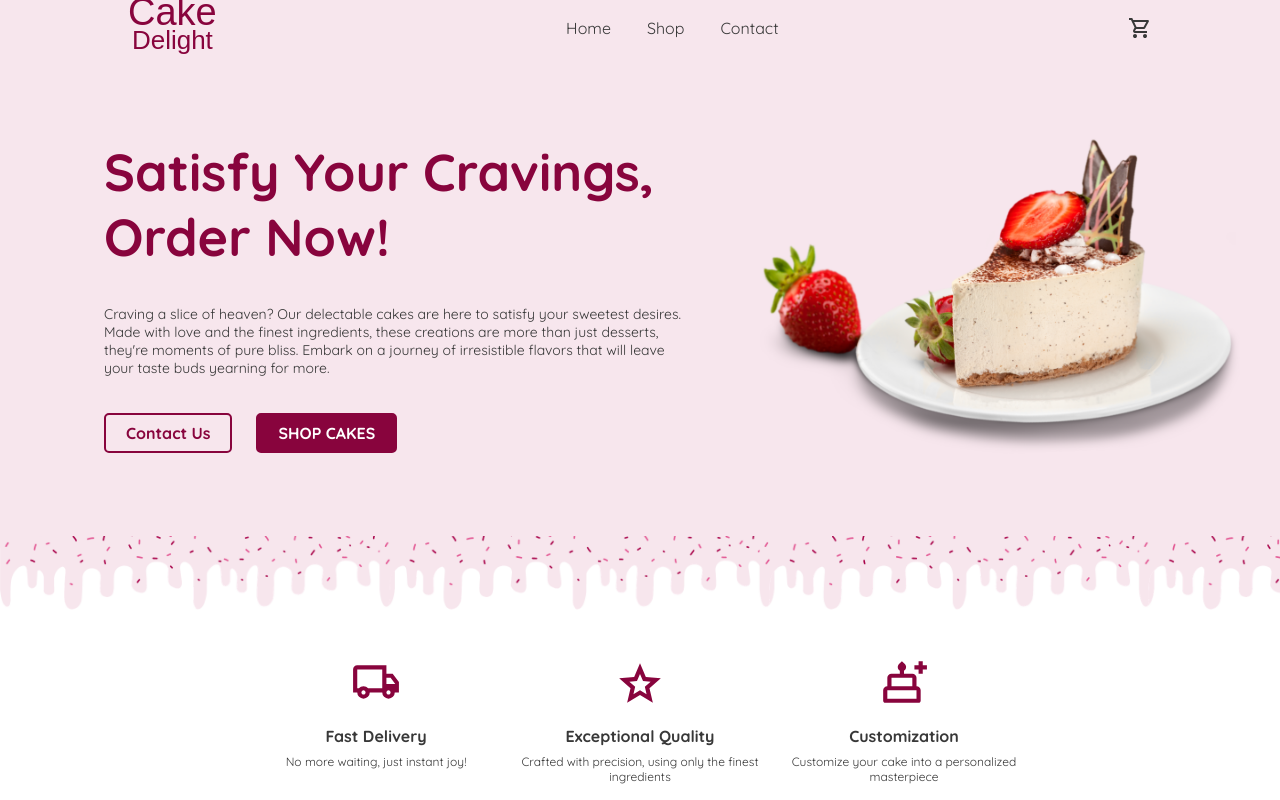
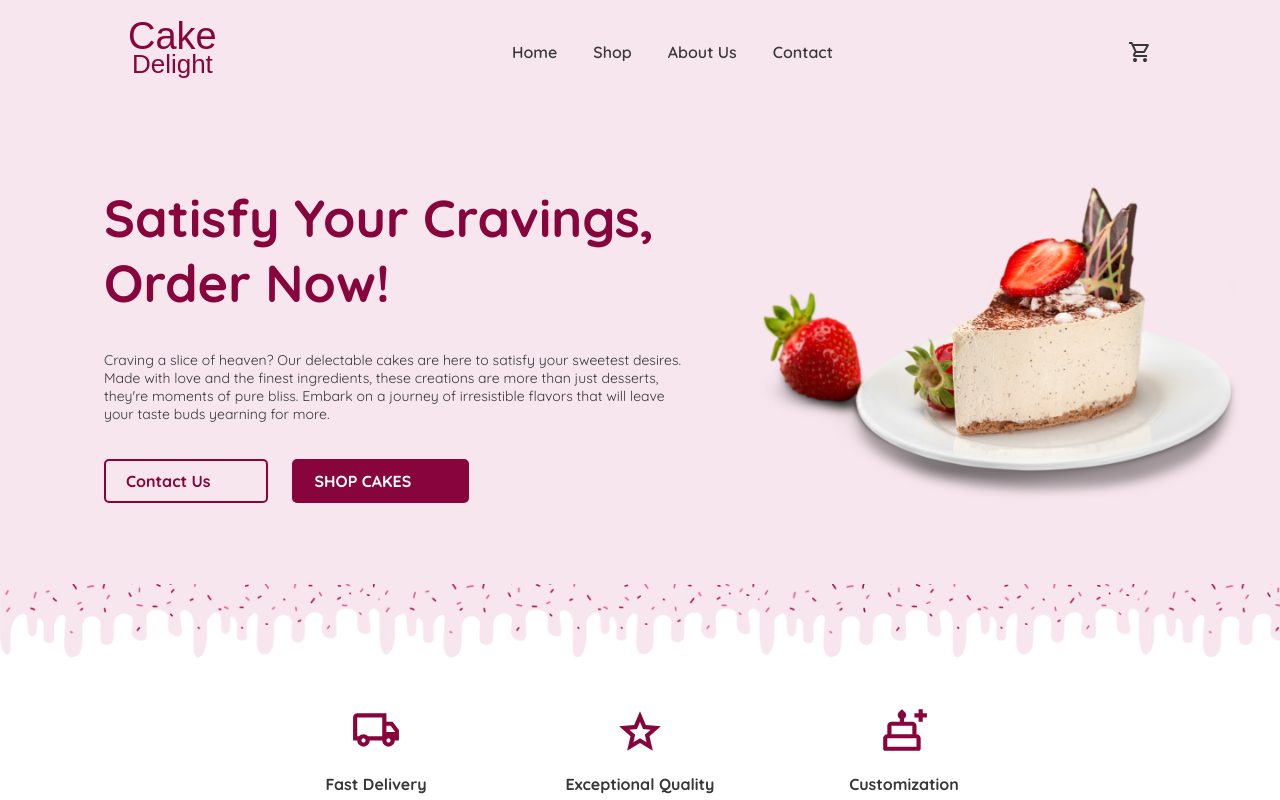
Before and after one commit to tomassfernandes/cake-delight, a React (Create React App) app in the folder cake-delight/: page / in a window 1280 px wide. Shown: the top 800 px of the page. Built offline with nearby package versions, Linux system fonts and the light colour scheme; a web font is replaced by a local one.

Commit message:
Header and CTASection btn transitions

```diff
--- a/cake-delight/src/CSS/coming-soon-section.css
+++ b/cake-delight/src/CSS/coming-soon-section.css
@@ -77,5 +77,11 @@
 .coming-soon-socials-div svg {
   height: 4rem;
   width: 4rem;
+  fill: #88043da2;
+  cursor: pointer;
+  transition: all 0.3s;
+}
+
+.coming-soon-socials-div svg:hover {
   fill: #88043d;
 }
--- a/cake-delight/src/CSS/cta-section.css
+++ b/cake-delight/src/CSS/cta-section.css
@@ -33,6 +33,11 @@
   border-radius: 5px;
   font-size: 1.6rem;
   border: 2px solid #88043d;
+  display: flex;
+  align-items: center;
+  justify-content: center;
+  gap: 1.2rem;
+  transition: all 0.5s;
 }
 
 .cta-btn-1 {
@@ -41,10 +46,30 @@
   font-weight: 700;
 }
 
+.cta-btn-1 svg {
+  opacity: 0;
+  transition: all 0.5s;
+  fill: #88043d;
+}
+
+.cta-btn-1:hover svg {
+  opacity: 1;
+}
+
 .cta-btn-2 {
   background-color: #88043d;
   color: white;
   font-weight: 700;
+}
+
+.cta-btn-2 svg {
+  transition: all 0.5s;
+  fill: white;
+  opacity: 0;
+}
+
+.cta-btn-2:hover svg {
+  opacity: 1;
 }
 
 .cta-right-grid {
--- a/cake-delight/src/CSS/header-section.css
+++ b/cake-delight/src/CSS/header-section.css
@@ -1,5 +1,6 @@
 .header {
   background-color: #f7e6ed;
+  padding: 2.4rem 0;
 }
 
 .header-main-div {
@@ -35,6 +36,23 @@
   text-decoration: none;
   font-size: 1.6rem;
   cursor: pointer;
+  transition: all 0.5s;
+  position: relative; /* Add position: relative; */
+  display: inline-block;
+  font-weight: 600;
+}
+
+.nav-link:hover {
+  color: #3838388c;
+}
+
+.nav-link span {
+  display: inline-block;
+  transition: transform 0.7s; /* Add transition to the span */
+}
+
+.nav-link:hover span {
+  transform: rotate(360deg);
 }
 
 .header-icons-div {
--- a/cake-delight/src/Sections/CTASection.js
+++ b/cake-delight/src/Sections/CTASection.js
@@ -15,8 +15,28 @@ export default function CTASection() {
               that will leave your taste buds yearning for more.
             </p>
             <div className="cta-btn-div">
-              <button className="cta-btn cta-btn-1">Contact Us</button>
-              <button className="cta-btn cta-btn-2">SHOP CAKES</button>
+              <button className="cta-btn cta-btn-1">
+                Contact Us
+                <svg
+                  xmlns="http://www.w3.org/2000/svg"
+                  height="24"
+                  viewBox="0 -960 960 960"
+                  width="24"
+                >
+                  <path d="M798-120q-125 0-247-54.5T329-329Q229-429 174.5-551T120-798q0-18 12-30t30-12h162q14 0 25 9.5t13 22.5l26 140q2 16-1 27t-11 19l-97 98q20 37 47.5 71.5T387-386q31 31 65 57.5t72 48.5l94-94q9-9 23.5-13.5T670-390l138 28q14 4 23 14.5t9 23.5v162q0 18-12 30t-30 12ZM241-600l66-66-17-94h-89q5 41 14 81t26 79Zm358 358q39 17 79.5 27t81.5 13v-88l-94-19-67 67ZM241-600Zm358 358Z" />
+                </svg>
+              </button>
+              <button className="cta-btn cta-btn-2">
+                SHOP CAKES
+                <svg
+                  xmlns="http://www.w3.org/2000/svg"
+                  height="24"
+                  viewBox="0 -960 960 960"
+                  width="24"
+                >
+                  <path d="M160-80q-17 0-28.5-11.5T120-120v-200q0-33 23.5-56.5T200-400v-160q0-33 23.5-56.5T280-640h160v-58q-18-12-29-29t-11-41q0-15 6-29.5t18-26.5l56-56 56 56q12 12 18 26.5t6 29.5q0 24-11 41t-29 29v58h160q33 0 56.5 23.5T760-560v160q33 0 56.5 23.5T840-320v200q0 17-11.5 28.5T800-80H160Zm120-320h400v-160H280v160Zm-80 240h560v-160H200v160Zm80-240h400-400Zm-80 240h560-560Zm560-240H200h560Z" />
+                </svg>
+              </button>
             </div>
           </div>
           <div className="cta-right-grid">
--- a/cake-delight/src/Sections/Header.js
+++ b/cake-delight/src/Sections/Header.js
@@ -8,9 +8,18 @@ export default function Header() {
         </div>
 
         <nav className="nav">
-          <a className="nav-link">Home</a>
-          <a className="nav-link">Shop</a>
-          <a className="nav-link">Contact</a>
+          <a className="nav-link">
+            <span>H</span>ome
+          </a>
+          <a className="nav-link">
+            <span>S</span>hop
+          </a>
+          <a className="nav-link">
+            <span>A</span>bout Us
+          </a>
+          <a className="nav-link">
+            <span>C</span>ontact
+          </a>
         </nav>
         <div className="header-icons-div">
           <svg
```
Also changed, not shown: cake-delight/public/svg/cake.svg (added), cake-delight/public/svg/phone.svg (added).
